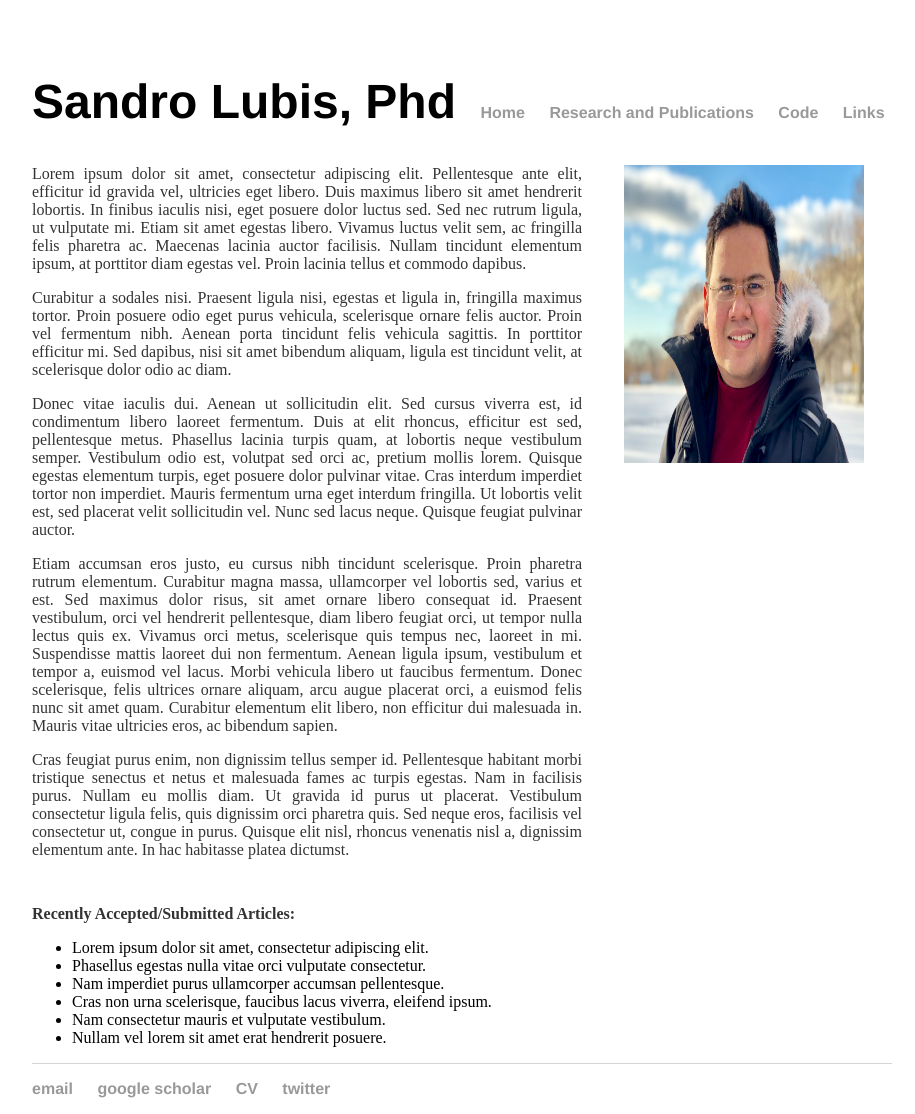
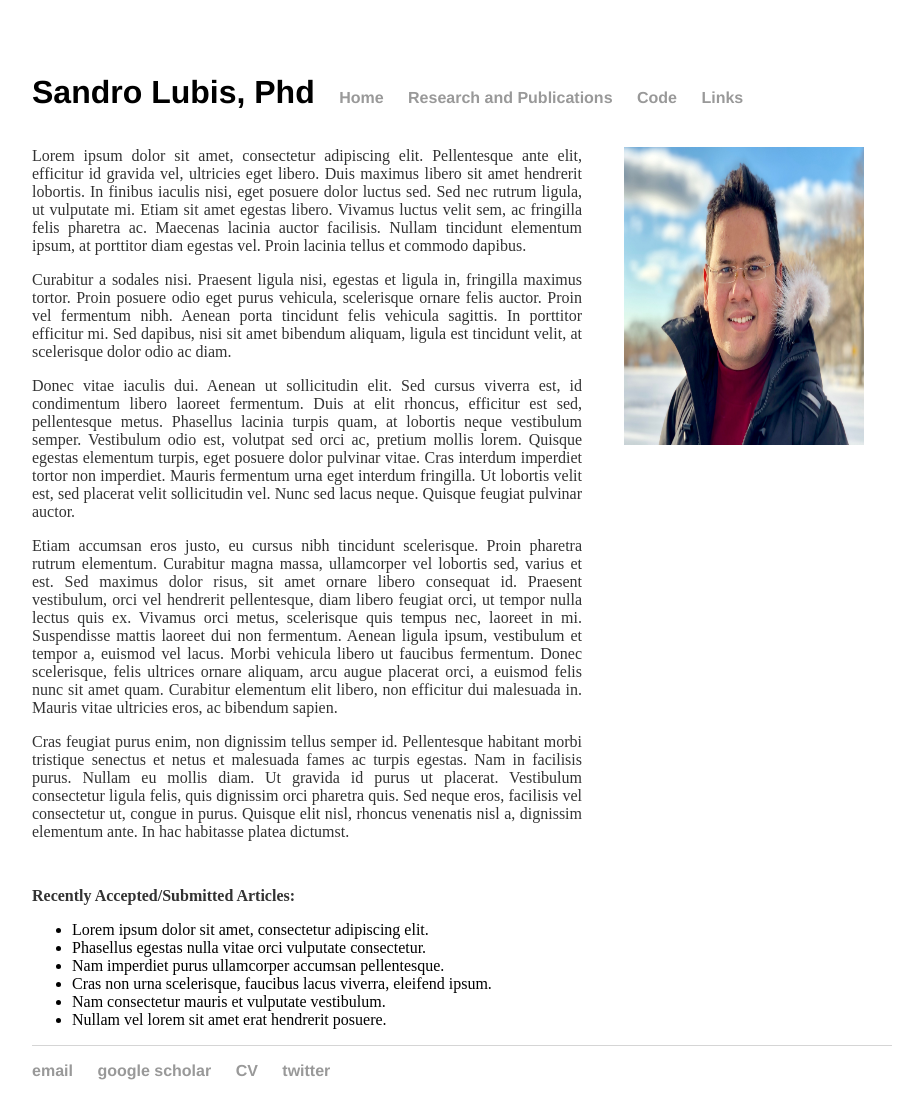
Before and after one commit to sandrolubis/sandrolubis.github.io, a Jekyll site: the page built from index.html, in a window 1280 px wide. Shown: the whole page, without its empty margins (276-1191 px from the left). Built offline with Jekyll 4.4.1, drawn with Linux system fonts in a browser that asks for light colours.

Commit message:
Update navigation.html

```diff
--- a/_includes/navigation.html
+++ b/_includes/navigation.html
@@ -1,6 +1,6 @@
 <nav>
     <ul>
-        <li><font size="7">{{site.name}}</font></li>
+        <li><font size="6">{{site.name}}</font></li>
         <li><a href="/">Home</a></li>
         <li><a href="/research">Research and Publications</a></li>
         <li><a href="/code">Code</a></li>
```
